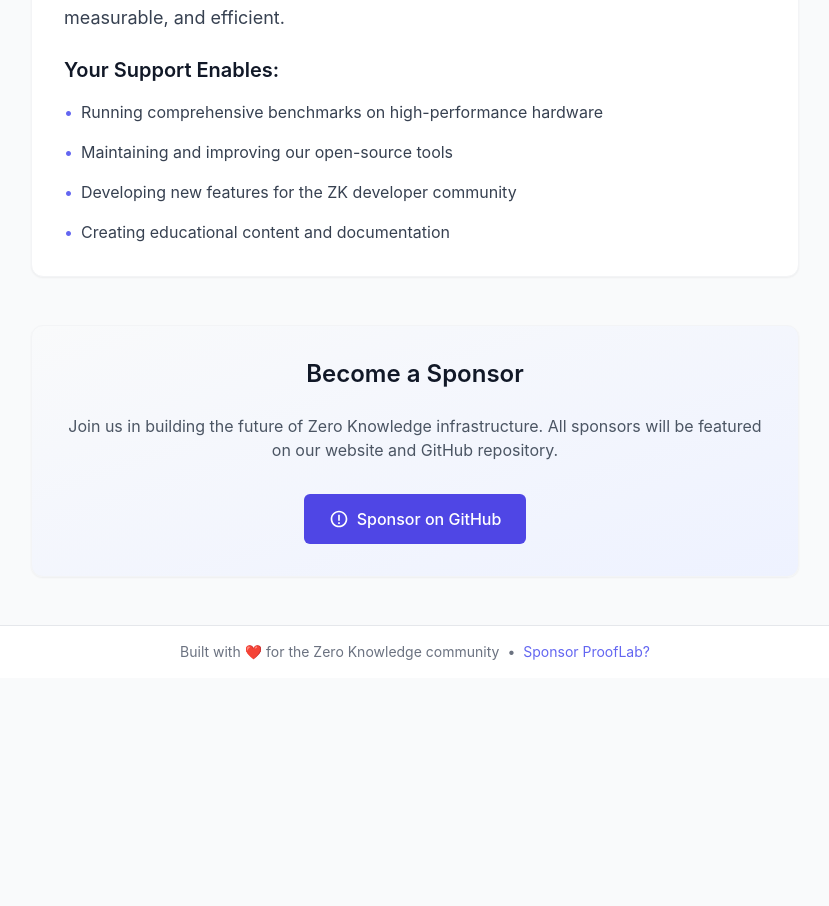
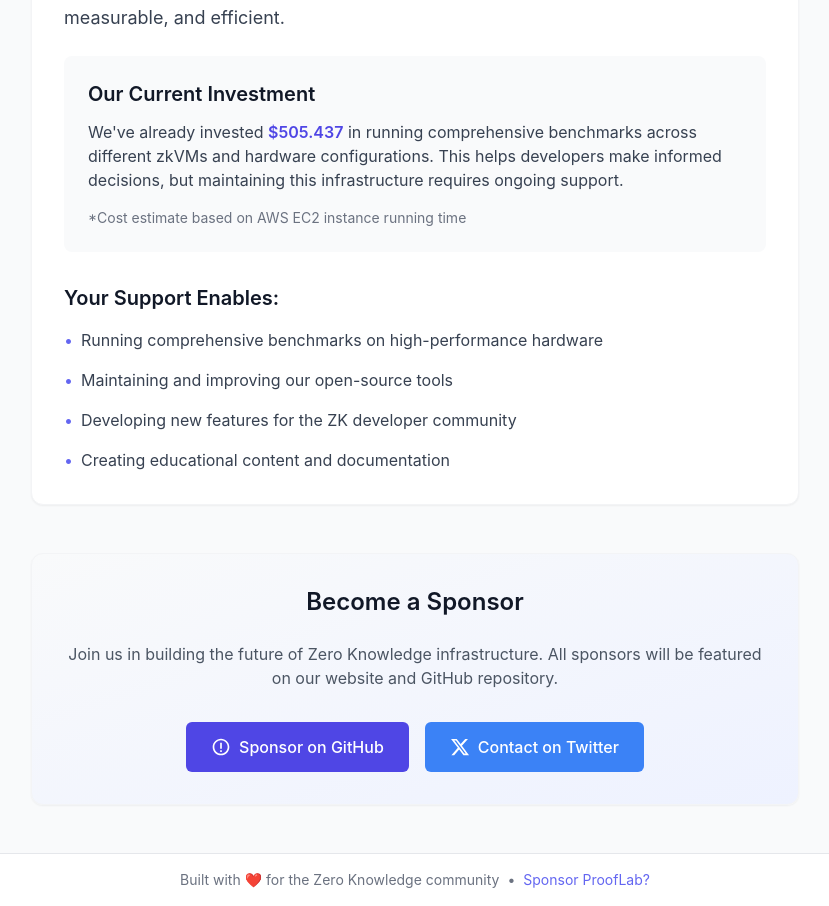
Before and after one commit to ProofLabDev/prooflab-frontend, a React (Create React App) app: page /sponsor in a window 1280 px wide. Shown: the part 405-1311 px from the top of the page, without its empty margins (225-1054 px from the left). Before the commit the page ends 1083 px from the top, so only its background shows below. Built offline with nearby package versions, Linux system fonts and the light colour scheme.

Commit message:
update sponsor page

```diff
--- a/src/components/Sponsor/Sponsor.jsx
+++ b/src/components/Sponsor/Sponsor.jsx
@@ -1,6 +1,15 @@
 import React from 'react';
+import useDataLoader from '../../hooks/useDataLoader';
+import { calculateEC2Cost, formatCost } from '../../utils/dataTransforms';
 
 const Sponsor = () => {
+  const { data, loading, error } = useDataLoader();
+
+  // Calculate total cost of all benchmarks using total duration
+  const totalCost = data?.reduce((total, entry) => {
+    return total + calculateEC2Cost(entry.timing.total_duration, entry.system_info?.ec2_instance_type);
+  }, 500) || 500;
+
   return (
     <div className="max-w-4xl mx-auto px-4 py-12">
       <div className="text-center mb-16">
@@ -19,6 +28,19 @@ const Sponsor = () => {
               We're building essential infrastructure to make ZK development more accessible,
               measurable, and efficient.
             </p>
+
+            <div className="bg-gray-50 rounded-lg p-6 mb-8">
+              <h3 className="text-xl font-semibold text-gray-900 mb-3">Our Current Investment</h3>
+              <p className="text-gray-700 mb-4">
+                We've already invested <span className="font-semibold text-indigo-600">{formatCost(totalCost)}</span> in
+                running comprehensive benchmarks across different zkVMs and hardware configurations.
+                This helps developers make informed decisions, but maintaining this infrastructure
+                requires ongoing support.
+              </p>
+              <p className="text-sm text-gray-500">
+                *Cost estimate based on AWS EC2 instance running time
+              </p>
+            </div>
 
             <h3 className="text-xl font-semibold text-gray-900 mb-4">Your Support Enables:</h3>
             <ul className="space-y-4 text-gray-700">
@@ -50,8 +72,9 @@ const Sponsor = () => {
                 Join us in building the future of Zero Knowledge infrastructure.
                 All sponsors will be featured on our website and GitHub repository.
               </p>
+              <div className="flex flex-col sm:flex-row justify-center gap-4">
                 <a
-                href="https://github.com/sponsors/prooflab"
+                  href="https://github.com/sponsors/ProofLabDev"
                   target="_blank"
                   rel="noopener noreferrer"
                   className="inline-flex items-center px-6 py-3 border border-transparent text-base font-medium rounded-md text-white bg-indigo-600 hover:bg-indigo-700 focus:outline-none focus:ring-2 focus:ring-offset-2 focus:ring-indigo-500"
@@ -61,6 +84,18 @@ const Sponsor = () => {
                   </svg>
                   Sponsor on GitHub
                 </a>
+                <a
+                  href="https://twitter.com/yourbuddyconner"
+                  target="_blank"
+                  rel="noopener noreferrer"
+                  className="inline-flex items-center px-6 py-3 border border-transparent text-base font-medium rounded-md text-white bg-blue-500 hover:bg-blue-600 focus:outline-none focus:ring-2 focus:ring-offset-2 focus:ring-blue-500"
+                >
+                  <svg className="h-5 w-5 mr-2" fill="currentColor" viewBox="0 0 24 24">
+                    <path d="M18.244 2.25h3.308l-7.227 8.26 8.502 11.24H16.17l-5.214-6.817L4.99 21.75H1.68l7.73-8.835L1.254 2.25H8.08l4.713 6.231zm-1.161 17.52h1.833L7.084 4.126H5.117z" />
+                  </svg>
+                  Contact on Twitter
+                </a>
+              </div>
             </div>
           </div>
         </section>
```
Lines whose indentation alone changed are shown as unchanged.
